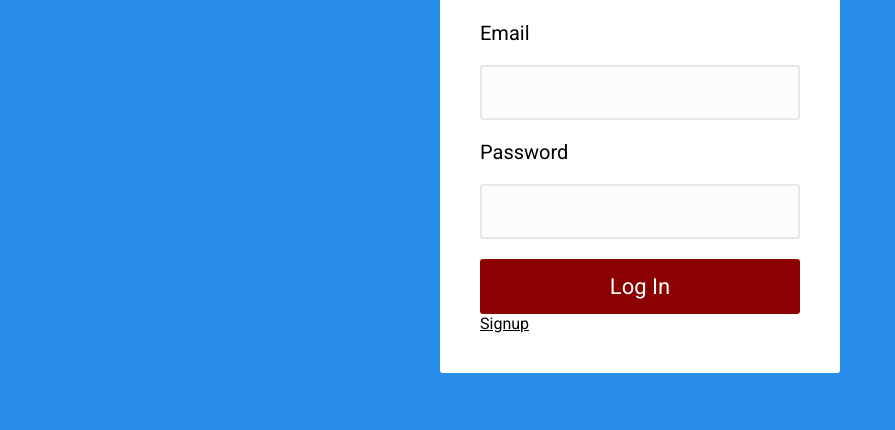
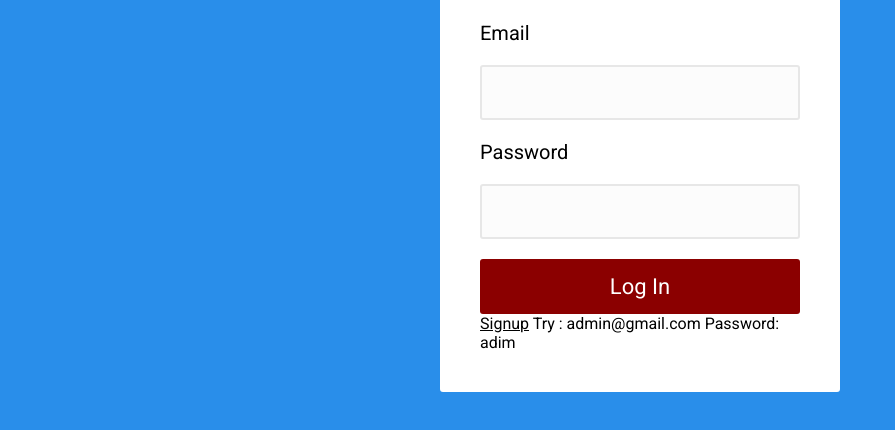
Before and after one commit to jeffreytoconnell/schedule_capstone, a website: page views/login.html in a window 1280 px wide. Shown: the part 292-722 px from the top of the page, without its empty margins (0-895 px from the left). Drawn offline with Linux system fonts and the light colour scheme.

Commit message:
added hint to login

```diff
--- a/views/login.html
+++ b/views/login.html
@@ -26,6 +26,8 @@
             <!--SIGN IN BUTTON-->
             <button type="submit" class="button">Log In</button>
             <a href="/signup.html">Signup</a>
+            Try : admin@gmail.com
+            Password: adim
         </div>
     </form>
 
```
Also changed, not shown: test/serverTest.js (line endings or trailing spaces).
